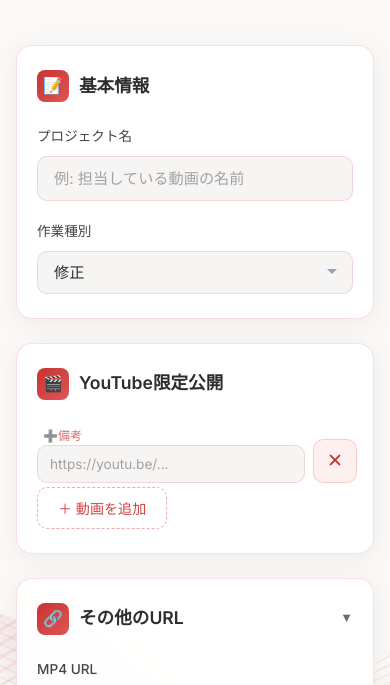
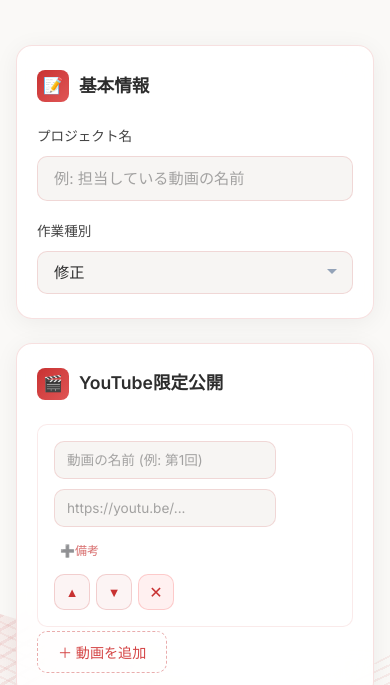
Before and after one commit to Videoeditingefficiency/url-submission-generator, an Electron app: page index.html in a window 390 px wide. Both pictures are taken after a click on the button "🗑️ 入力をクリア". Shown: the part 122-807 px from the top of the page. Drawn offline with Linux system fonts and the light colour scheme.

Commit message:
feat: update UI with youtube title and sorting

```diff
--- a/index.html
+++ b/index.html
@@ -270,25 +270,57 @@
 
         .youtube-entry {
             display: flex;
-            flex-direction: column;
-            gap: 6px;
+            align-items: flex-start;
+            gap: 12px;
             animation: slideIn 0.3s ease;
-            padding-bottom: 12px;
-            border-bottom: 1px solid rgba(200, 50, 50, 0.08);
+            padding: 16px;
+            background: #fff;
+            border: 1px solid rgba(200, 50, 50, 0.1);
+            border-radius: var(--radius-sm);
             margin-bottom: 12px;
         }
 
         .youtube-entry:last-child {
-            border-bottom: none;
             margin-bottom: 0;
-            padding-bottom: 0;
         }
 
-        .youtube-entry-row {
-            display: grid;
-            grid-template-columns: 1fr 44px;
+        .youtube-entry-main {
+            flex: 1;
+            display: flex;
+            flex-direction: column;
             gap: 10px;
-            align-items: end;
+        }
+
+        .youtube-entry-actions {
+            display: flex;
+            flex-direction: column;
+            gap: 6px;
+        }
+
+        .btn-icon-small {
+            width: 36px;
+            height: 36px;
+            border: 1px solid rgba(200, 50, 50, 0.2);
+            border-radius: var(--radius-sm);
+            background: rgba(200, 50, 50, 0.05);
+            color: var(--accent-primary);
+            cursor: pointer;
+            display: flex;
+            align-items: center;
+            justify-content: center;
+            font-size: 0.8rem;
+            transition: all var(--transition);
+        }
+
+        .btn-icon-small:hover {
+            background: rgba(200, 50, 50, 0.1);
+            border-color: rgba(200, 50, 50, 0.4);
+        }
+
+        .btn-remove.small {
+            width: 36px;
+            height: 36px;
+            font-size: 1rem;
         }
 
         .note-toggle {
@@ -680,7 +712,6 @@
                 grid-template-columns: 1fr;
             }
 
-            .youtube-entry-row,
             .project-entry {
                 grid-template-columns: 1fr 40px;
                 gap: 8px;
@@ -690,6 +721,15 @@
             .youtube-entry select {
                 padding: 10px 12px;
                 font-size: 0.85rem;
+            }
+
+            .youtube-entry {
+                flex-direction: column;
+            }
+
+            .youtube-entry-actions {
+                flex-direction: row;
+                justify-content: flex-end;
             }
         }
     </style>
@@ -863,30 +903,51 @@
         }
 
         // --- YouTube entry functions ---
-        function addYoutubeEntry(url = '', note = '') {
+        function addYoutubeEntry(url = '', note = '', title = '') {
             const container = document.getElementById('youtubeEntries');
             const id = youtubeEntryId++;
             const entry = document.createElement('div');
             entry.className = 'youtube-entry';
             entry.id = `yt-entry-${id}`;
             entry.innerHTML = `
-        <div class="note-area ${note ? 'visible' : ''}" id="note-${id}">
-          <input type="text" placeholder="詳細な情報を入力" value="${note}" oninput="updatePreview()">
-        </div>
-        <div class="youtube-entry-row">
+        <div class="youtube-entry-main">
           <div class="form-group" style="margin-bottom:0">
-            <div style="display:flex; align-items:center; gap:6px;">
-              <button type="button" class="note-toggle" onclick="toggleNote(${id})" title="備考を追加">➕備考</button>
-            </div>
-            <input type="url" placeholder="https://youtu.be/..." value="${url}" oninput="updatePreview()">
+            <input type="text" class="yt-title" placeholder="動画の名前 (例: 第1回)" value="${title}" oninput="updatePreview()">
           </div>
           <div class="form-group" style="margin-bottom:0">
-            <button class="btn-remove" onclick="removeYoutubeEntry(${id})">✕</button>
+            <input type="url" class="yt-url" placeholder="https://youtu.be/..." value="${url}" oninput="updatePreview()">
           </div>
+          <div class="note-area ${note ? 'visible' : ''}" id="note-${id}">
+            <input type="text" class="yt-note" placeholder="詳細な情報を入力" value="${note}" oninput="updatePreview()" style="width:100% !important;">
+          </div>
+          <div>
+            <button type="button" class="note-toggle" onclick="toggleNote(${id})" title="備考を追加">➕備考</button>
+          </div>
+        </div>
+        <div class="youtube-entry-actions">
+          <button type="button" class="btn-icon-small" onclick="moveYoutubeEntryUp(${id})" title="上に移動">▲</button>
+          <button type="button" class="btn-icon-small" onclick="moveYoutubeEntryDown(${id})" title="下に移動">▼</button>
+          <button type="button" class="btn-remove small" onclick="removeYoutubeEntry(${id})" title="削除">✕</button>
         </div>
       `;
             container.appendChild(entry);
             updatePreview();
+        }
+
+        function moveYoutubeEntryUp(id) {
+            const entry = document.getElementById(`yt-entry-${id}`);
+            if (entry && entry.previousElementSibling) {
+                entry.parentNode.insertBefore(entry, entry.previousElementSibling);
+                updatePreview();
+            }
+        }
+
+        function moveYoutubeEntryDown(id) {
+            const entry = document.getElementById(`yt-entry-${id}`);
+            if (entry && entry.nextElementSibling) {
+                entry.parentNode.insertBefore(entry.nextElementSibling, entry);
+                updatePreview();
+            }
         }
 
         function toggleNote(id) {
@@ -919,11 +980,13 @@
             const entries = container.querySelectorAll('.youtube-entry');
             const result = [];
             entries.forEach(entry => {
-                const noteInput = entry.querySelector('.note-area input');
-                const urlInput = entry.querySelector('input[type="url"]');
+                const titleInput = entry.querySelector('.yt-title');
+                const urlInput = entry.querySelector('.yt-url');
+                const noteInput = entry.querySelector('.yt-note');
+                const title = titleInput ? titleInput.value.trim() : '';
+                const url = urlInput ? urlInput.value.trim() : '';
                 const note = noteInput ? noteInput.value.trim() : '';
-                const url = urlInput ? urlInput.value.trim() : '';
-                if (url) result.push({ note, url });
+                if (url || title) result.push({ title, url, note });
             });
             return result;
         }
@@ -962,8 +1025,12 @@
             document.getElementById('projectName').value = '';
 
             // YouTube URLをクリア
-            const ytEntries = document.querySelectorAll('.youtube-entry input');
-            ytEntries.forEach(input => input.value = '');
+            const ytTitles = document.querySelectorAll('.youtube-entry .yt-title');
+            const ytUrls = document.querySelectorAll('.youtube-entry .yt-url');
+            const ytNotes = document.querySelectorAll('.youtube-entry .yt-note');
+            ytTitles.forEach(input => input.value = '');
+            ytUrls.forEach(input => input.value = '');
+            ytNotes.forEach(input => input.value = '');
 
             // その他のURLをクリア
             document.getElementById('promanageUrl').value = '';
@@ -1009,10 +1076,13 @@
             if (youtubeUrls.length > 0) {
                 ytSection = '▼YouTube限定公開\n';
                 youtubeUrls.forEach(entry => {
+                    if (entry.title) {
+                        ytSection += `【${entry.title}】\n`;
+                    }
                     if (entry.note) {
                         ytSection += entry.note + '\n';
                     }
-                    ytSection += entry.url + '\n';
+                    ytSection += (entry.url || 'URL未設定') + '\n\n';
                 });
                 ytSection = ytSection.trimEnd();
             }
@@ -1126,10 +1196,12 @@
             // YouTube URL（youtube, youtube2, youtube3, ... に対応）
             const youtubeUrls = [];
             const youtubeNotes = [];
+            const youtubeTitles = [];
             // まず youtube パラメータ
             if (params.get('youtube')) {
                 youtubeUrls.push(decodeURIComponent(params.get('youtube')));
                 youtubeNotes.push(params.get('youtube_note') ? decodeURIComponent(params.get('youtube_note')) : '');
+                youtubeTitles.push(params.get('youtube_title') ? decodeURIComponent(params.get('youtube_title')) : '');
             }
             // youtube2, youtube3, ... を順番にチェック
             for (let i = 2; i <= 20; i++) {
@@ -1138,6 +1210,8 @@
                     youtubeUrls.push(decodeURIComponent(url));
                     const note = params.get(`youtube${i}_note`);
                     youtubeNotes.push(note ? decodeURIComponent(note) : '');
+                    const title = params.get(`youtube${i}_title`);
+                    youtubeTitles.push(title ? decodeURIComponent(title) : '');
                 }
             }
 
@@ -1159,7 +1233,7 @@
                 document.getElementById('spreadsheetUrl').value = decodeURIComponent(spreadsheet);
             }
 
-            return { youtubeUrls, youtubeNotes };
+            return { youtubeUrls, youtubeNotes, youtubeTitles };
         }
 
         // Initialize template
@@ -1171,10 +1245,10 @@
         // Initialize YouTube entries
         if (urlParamData && urlParamData.youtubeUrls.length > 0) {
             urlParamData.youtubeUrls.forEach((url, i) => {
-                addYoutubeEntry(url, urlParamData.youtubeNotes[i] || '');
+                addYoutubeEntry(url, urlParamData.youtubeNotes[i] || '', urlParamData.youtubeTitles[i] || '');
             });
         } else {
-            addYoutubeEntry('', '');
+            addYoutubeEntry('', '', '');
         }
 
         // Initial preview
```
